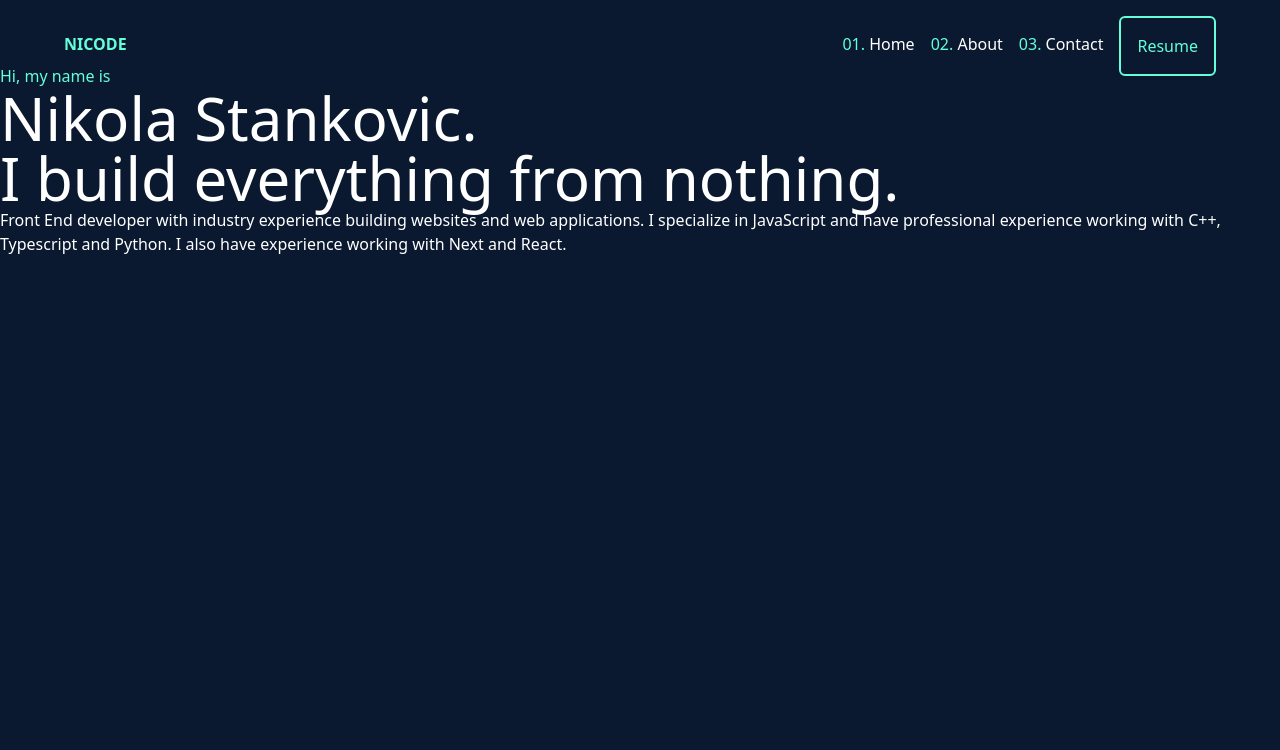
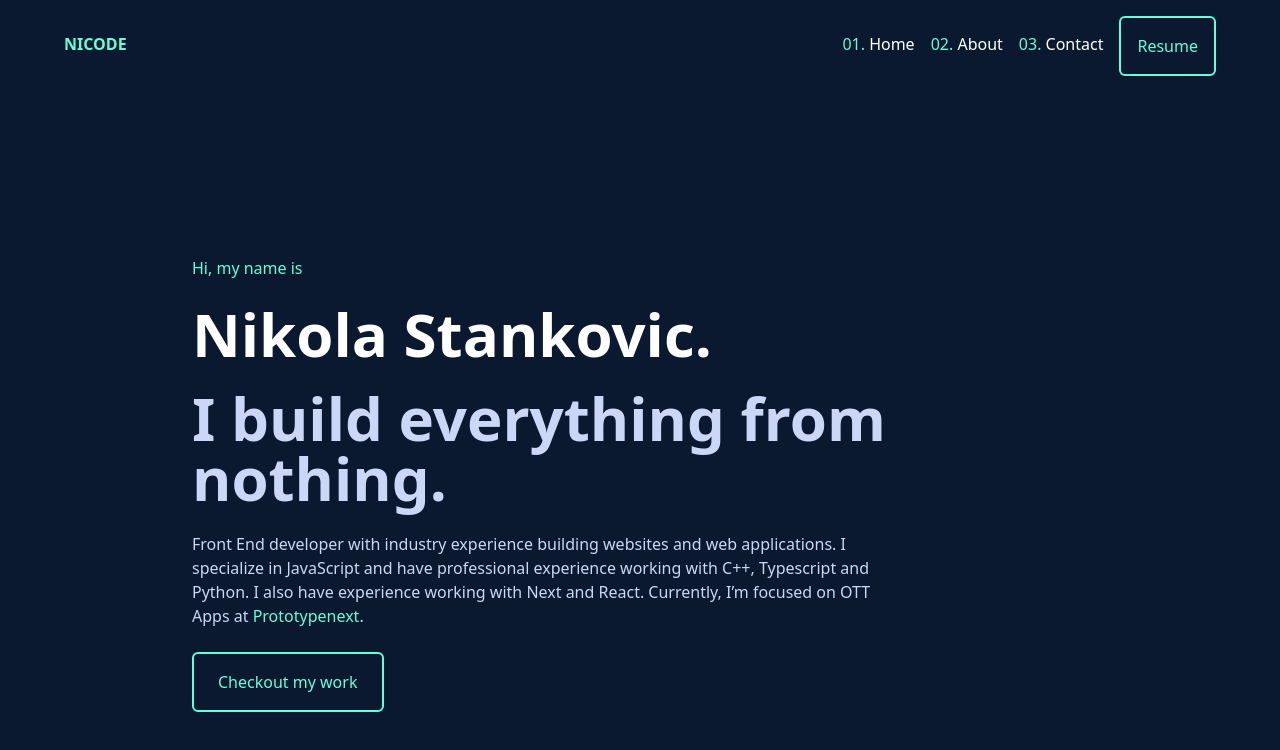
Before and after one commit to nikolaklenje/MyBlogPage, a Next.js app: page / in a window 1280 px wide. Shown: the top 750 px of the page. Built offline with nearby package versions, Linux system fonts and the light colour scheme.

Commit message:
Banner style

```diff
--- a/src/components/layout/baner/index.tsx
+++ b/src/components/layout/baner/index.tsx
@@ -1,24 +1,25 @@
+import Link from "next/link"
 import { FC } from "react"
 
 
 export const Baner: FC =()=>{
     return(
-        <div className="text-white flex flex-col">
+        <div className="text-white flex flex-col  animate__animated animate__fadeIn animate__delay-1s p-48 pr-96 items-left">
     <div className="text-[#64ffda]">
        <h1>Hi, my name is</h1>
          </div>
     <div>
-      <h2 className="text-6xl">Nikola Stankovic.</h2>
+      <h2 className="text-6xl font-semibold mt-6">Nikola Stankovic.</h2>
         </div>
 <div>
-    <h3 className="text-6xl">I build everything from nothing.</h3></div>
+    <h3 className="text-6xl font-semibold text-[#ccd6f6] mt-6 ">I build everything from nothing.</h3></div>
 <div>
-    Front End developer with industry experience building websites and web applications.
+    <p className="text-[#ccd6f6] leading-normal mt-6">Front End developer with industry experience building websites and web applications.
      I specialize in JavaScript and have professional experience working with C++, Typescript and Python.
-     I also have experience working with Next and React.
+     I also have experience working with Next and React. Currently, I’m focused on OTT Apps at
+      <Link className="text-[#64ffda]" href={"https://www.prototypenext.com/"}> Prototypenext</Link>.</p>
 </div>
-
-
+<div className="border-2 block text-[#64ffda] w-48 pl-6 mt-6 p-4 rounded-md border-[#64ffda]"><Link href={""} >Checkout my work</Link></div>
             </div>
     )
 }
```
